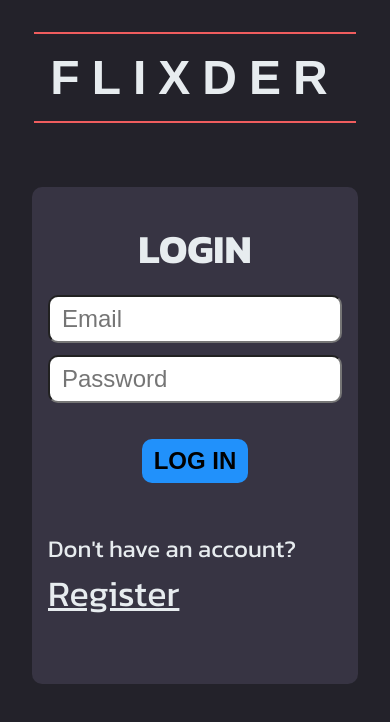
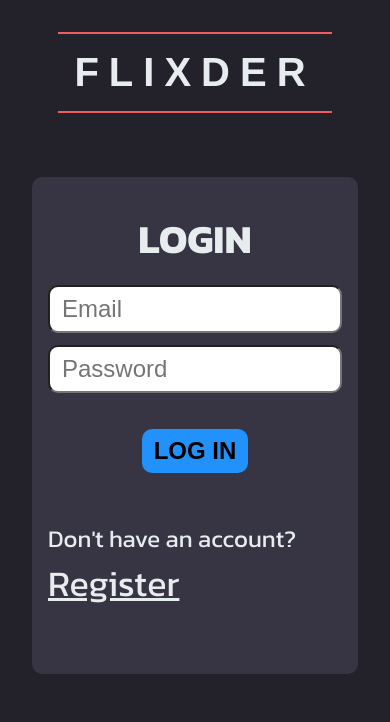
Before and after one commit to venoblin/flixder-frontend, a React (Create React App) app: page / in a window 390 px wide. Shown: the top 722 px of the page. Built offline with nearby package versions, Linux system fonts and the light colour scheme; no server answers; a web font is replaced by a local one.

Commit message:
Added responsive styles

```diff
--- a/src/styles/App.css
+++ b/src/styles/App.css
@@ -154,6 +154,9 @@ form .providers-container div input {
 }
 
 @media (max-width: 450px) {
+  h1.logo {
+    font-size: 2.5em;
+  }
   .Login form,
   .Register form {
     padding-left: 1rem;
--- a/src/styles/App.scss
+++ b/src/styles/App.scss
@@ -162,6 +162,10 @@ form {
 }
 
 @media(max-width: 450px) {
+  h1.logo {
+    font-size: 2.5em;
+  }
+
   .Login,
   .Register {
     form {
```
Also changed, not shown: 1 other file (tests, documents, lock files or other folders).
